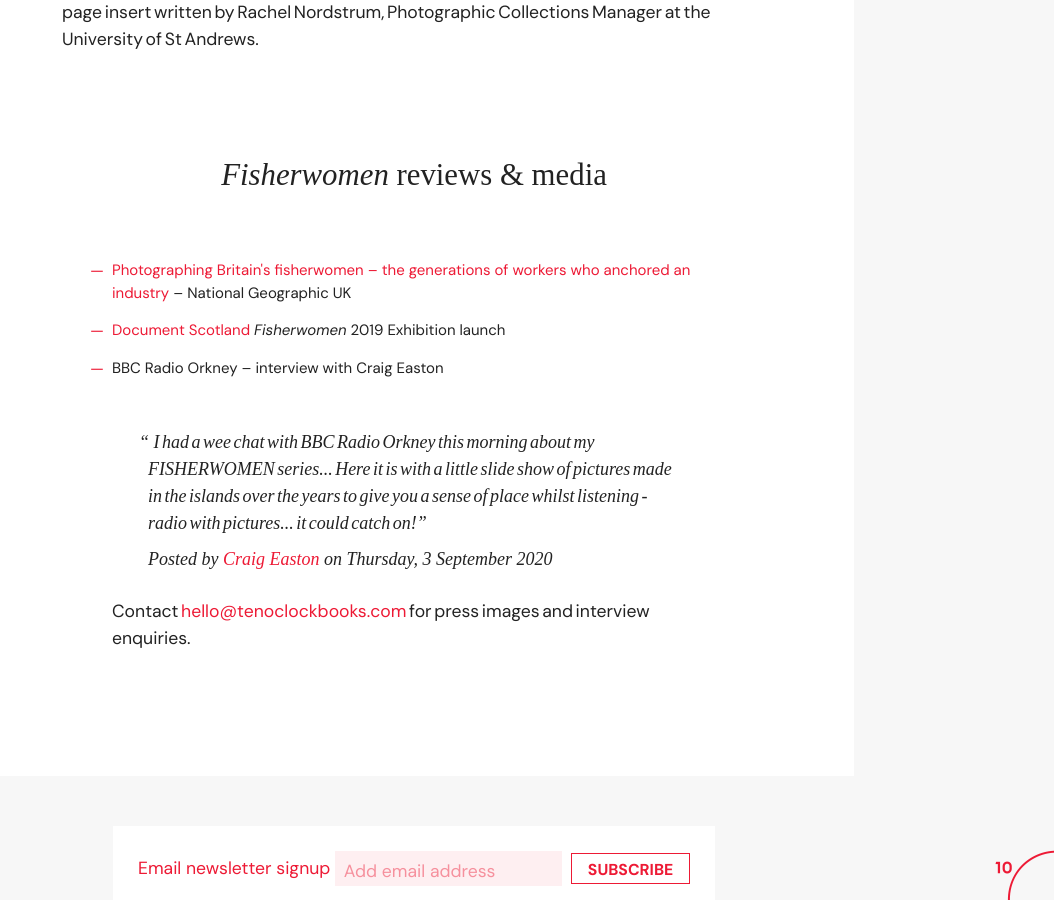
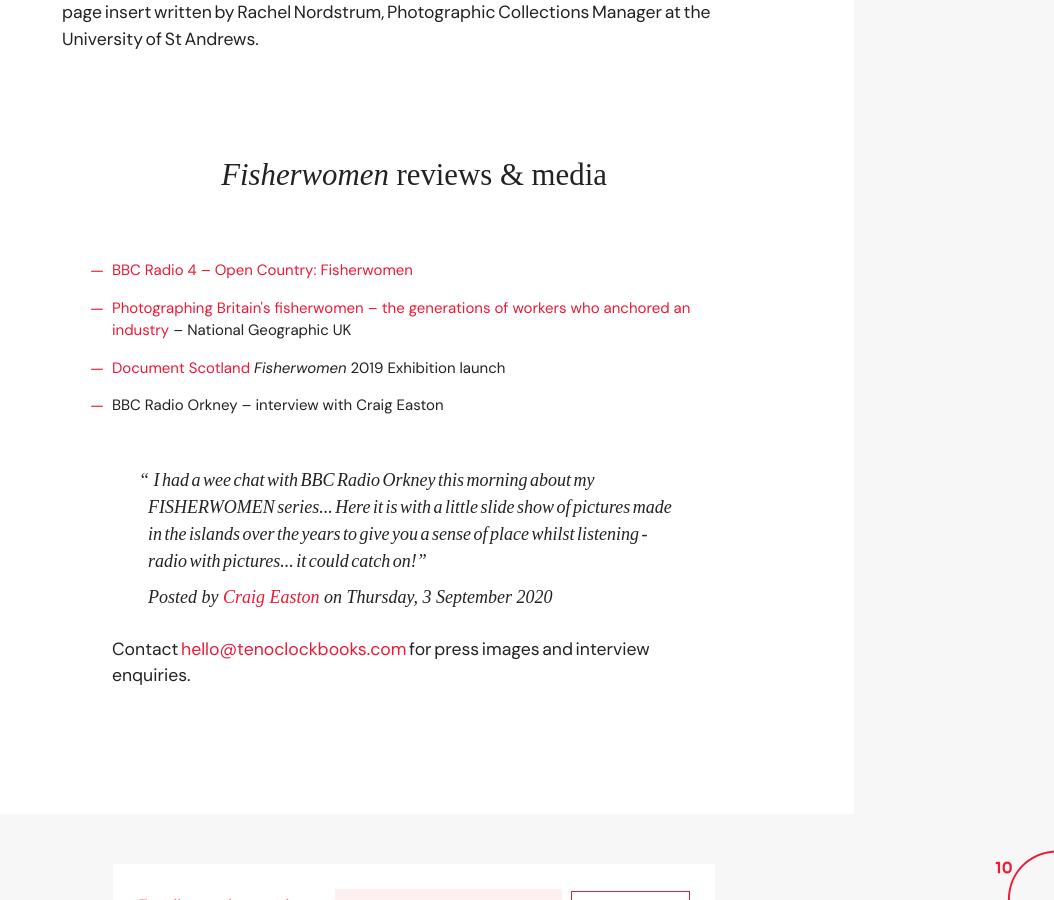
Before and after one commit to martincf/tenoclockbooks, a Jekyll site: the page built from fisherwomen_noshipping.md, in a window 1280 px wide and 900 px high, scrolled down 1150 px. Shown: the whole window, without its empty margins (226-1280 px from the left). Built offline with Jekyll 4.4.1, drawn with Linux system fonts in a browser that asks for light colours; some web fonts are replaced.

Commit message:
Added to review

```diff
--- a/_includes/reviews.html
+++ b/_includes/reviews.html
@@ -1,6 +1,7 @@
 <section class="reviews">
   <h2><i>Fisherwomen</i> reviews & media</h2>
   <ul class="review">
+    <li><a href="https://www.bbc.co.uk/programmes/m000v9c2">BBC Radio 4 – Open Country: Fisherwomen</a></li>
     <li>
       <a href="https://www.nationalgeographic.co.uk/photography/2021/03/photographing-britains-fisherwomen">
         Photographing Britain's fisherwomen – the generations of workers who anchored an industry
```
Also changed, not shown: assets/images/placeholderimg2.jpg (added).
